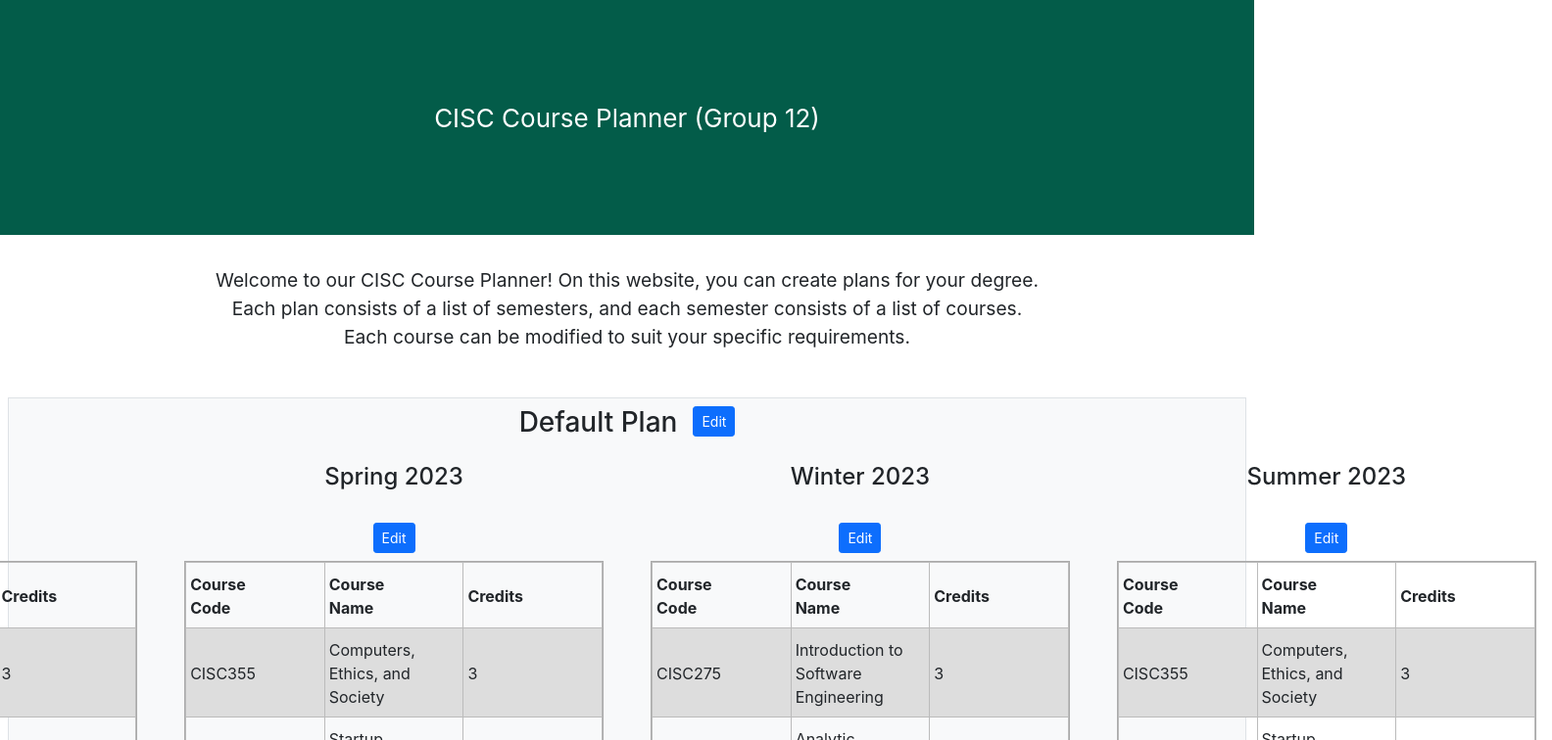
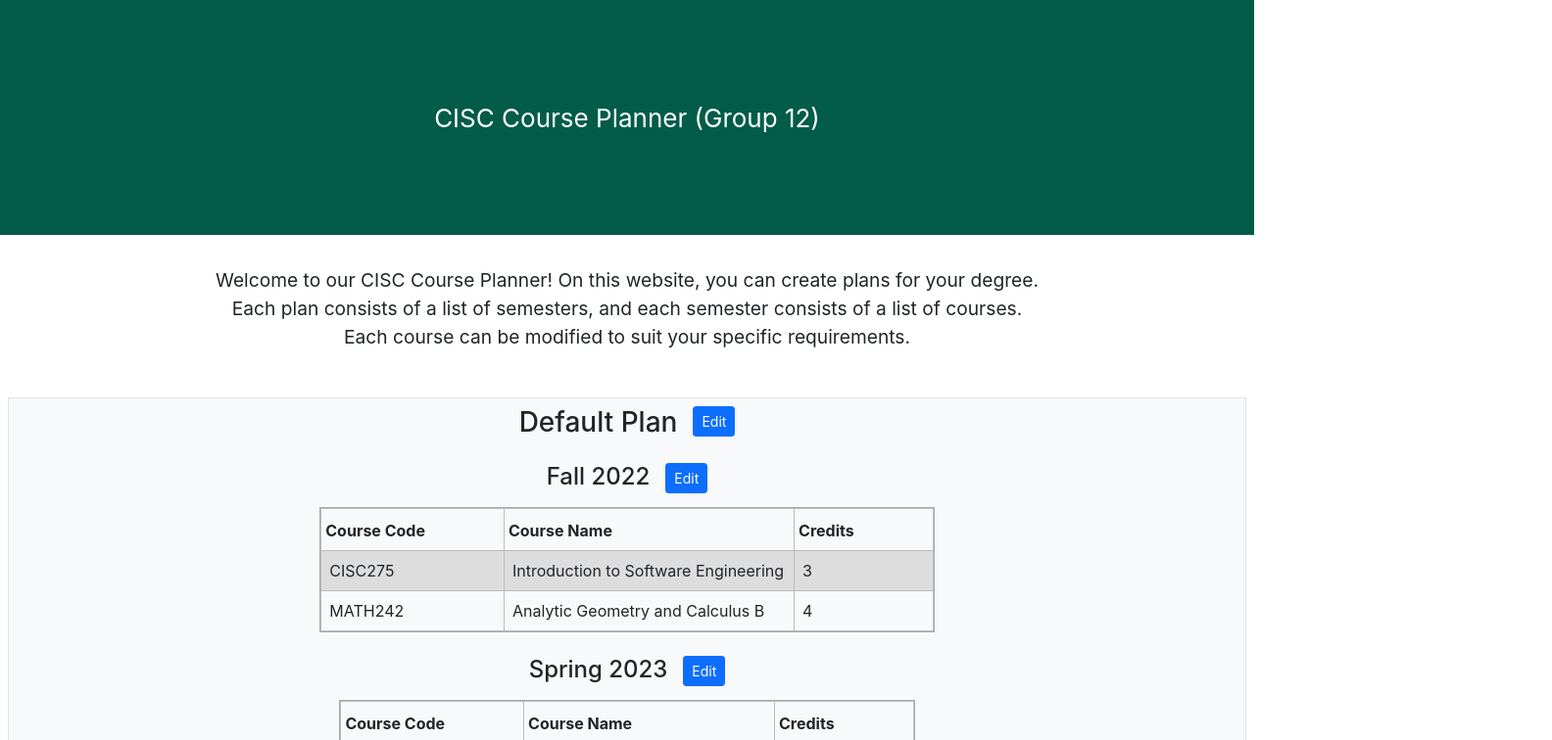
Before and after one commit to UD-CISC275-S22/cis-scheduler-team-12, a React (Create React App) app: page / in a window 1280 px wide. Shown: the top 756 px of the page at 98% size, 1584 px wide, since content can reach past the window. Built offline with nearby package versions, Linux system fonts and the light colour scheme.

Commit message:
Semester edit button inline with Semester name

```diff
--- a/src/App.css
+++ b/src/App.css
@@ -44,6 +44,7 @@
 .Semester-list {
     display: flex;
     justify-content: center;
+    flex-wrap: wrap;
 }
 
 .Semester {
@@ -56,7 +57,10 @@
 .Semester-header {
     display: inline-flex;
 }
-
+.Semester col {
+    display: inline-flex;
+    justify-content: center;
+}
 .Plan {
     grid-auto-flow: column;
 }
@@ -82,7 +86,7 @@
 }
 
 .Course-table td {
-    padding: 10px 2px 8px 4px;
+    padding: 8px 10px 8px 8px;
     border: 1px solid #bbb;
 }
 
--- a/src/components/AddPlanModal.tsx
+++ b/src/components/AddPlanModal.tsx
@@ -11,7 +11,7 @@ export function AddPlanModal({
     handleClose: () => void;
     addPlan: (newPlan: Plan) => void;
 }) {
-    const [name, setName] = useState<string>("");
+    const [name, setName] = useState<string>("New Plan");
     function saveChanges() {
         addPlan({
             id: 0,
--- a/src/components/SemesterEditor.tsx
+++ b/src/components/SemesterEditor.tsx
@@ -20,8 +20,7 @@ export function SemesterEditor({
 
     function save() {
         editSemester(semester.id, {
-            id: semester.id,
-            quarter: quarter,
+            ...semester,
             year: year || "",
             courses: courses || []
         });
@@ -38,10 +37,7 @@ export function SemesterEditor({
                             value={quarter}
                             onChange={(
                                 event: React.ChangeEvent<HTMLSelectElement>
-                            ) => {
-                                setQuarter(event.target.value);
-                                console.log("Quarter edited");
-                            }}
+                            ) => setQuarter(event.target.value)}
                         >
                             <option value="Fall">Fall</option>
                             <option value="Winter">Winter</option>
@@ -56,10 +52,7 @@ export function SemesterEditor({
                             value={year}
                             onChange={(
                                 event: React.ChangeEvent<HTMLInputElement>
-                            ) => {
-                                setYear(event.target.value);
-                                console.log("Year edited");
-                            }}
+                            ) => setYear(event.target.value)}
                         />
                     </Col>
                 </Form.Group>
--- a/src/components/SemesterView.tsx
+++ b/src/components/SemesterView.tsx
@@ -1,7 +1,7 @@
 import React, { useState } from "react";
 import { Semester } from "../interfaces/semester";
 import { SemesterEditor } from "./SemesterEditor";
-import { Container, Row, Col } from "react-bootstrap";
+import { Container, Row } from "react-bootstrap";
 import { RecordControls } from "./RecordControls";
 
 export function SemesterView({
@@ -30,7 +30,8 @@ export function SemesterView({
         <Container className="Semester-view">
             <div key={semester.id} className="Semester">
                 <Row>
-                    <Col>
+                    <div className="col">
+                        <div className="Semester-header">
                             <h4>
                                 {semester.quarter} {semester.year}
                             </h4>
@@ -39,7 +40,8 @@ export function SemesterView({
                                     changeEditing={changeEditing}
                                 ></RecordControls>
                             </div>
-                    </Col>
+                        </div>
+                    </div>
                 </Row>
             </div>
         </Container>
```
Lines whose indentation alone changed are shown as unchanged.
